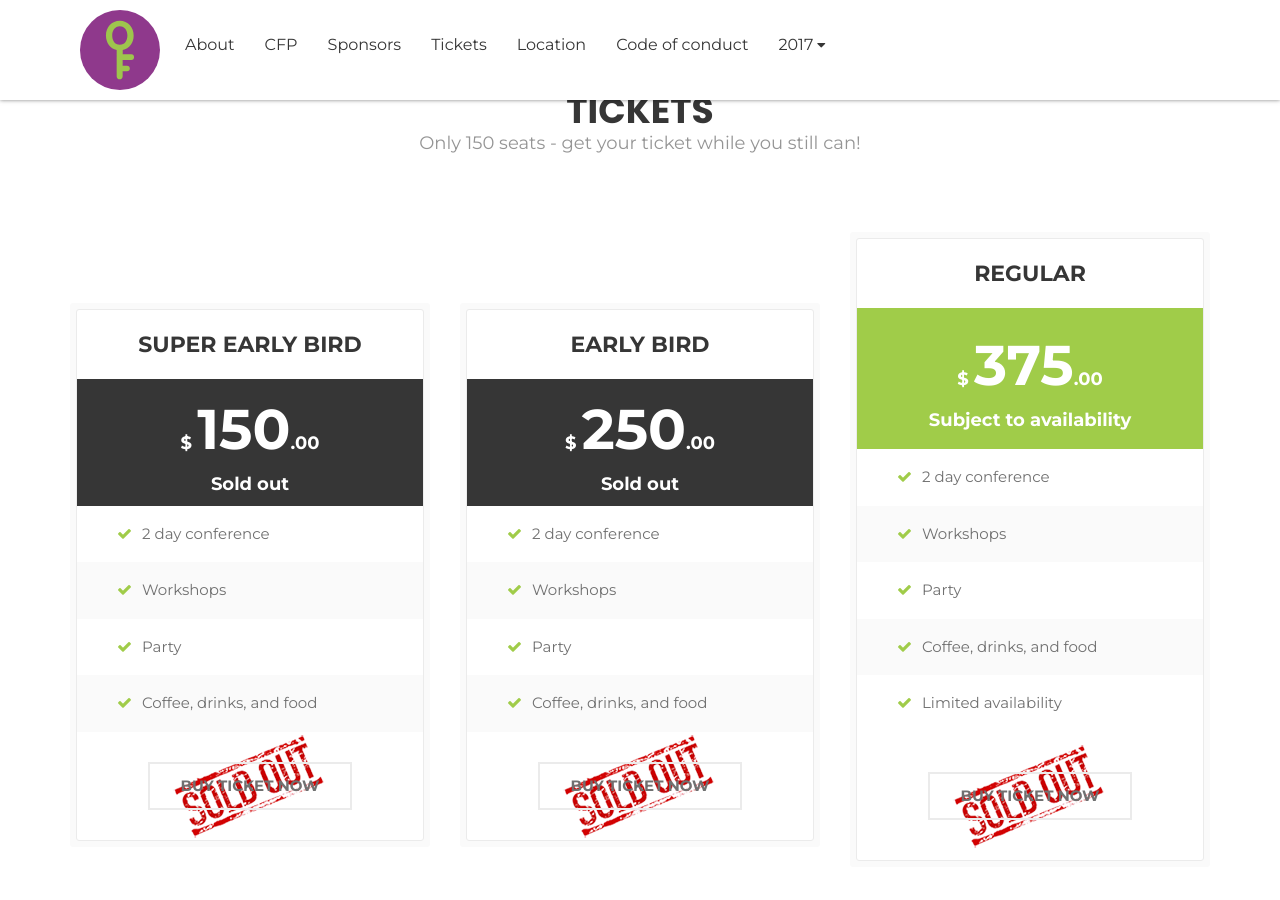
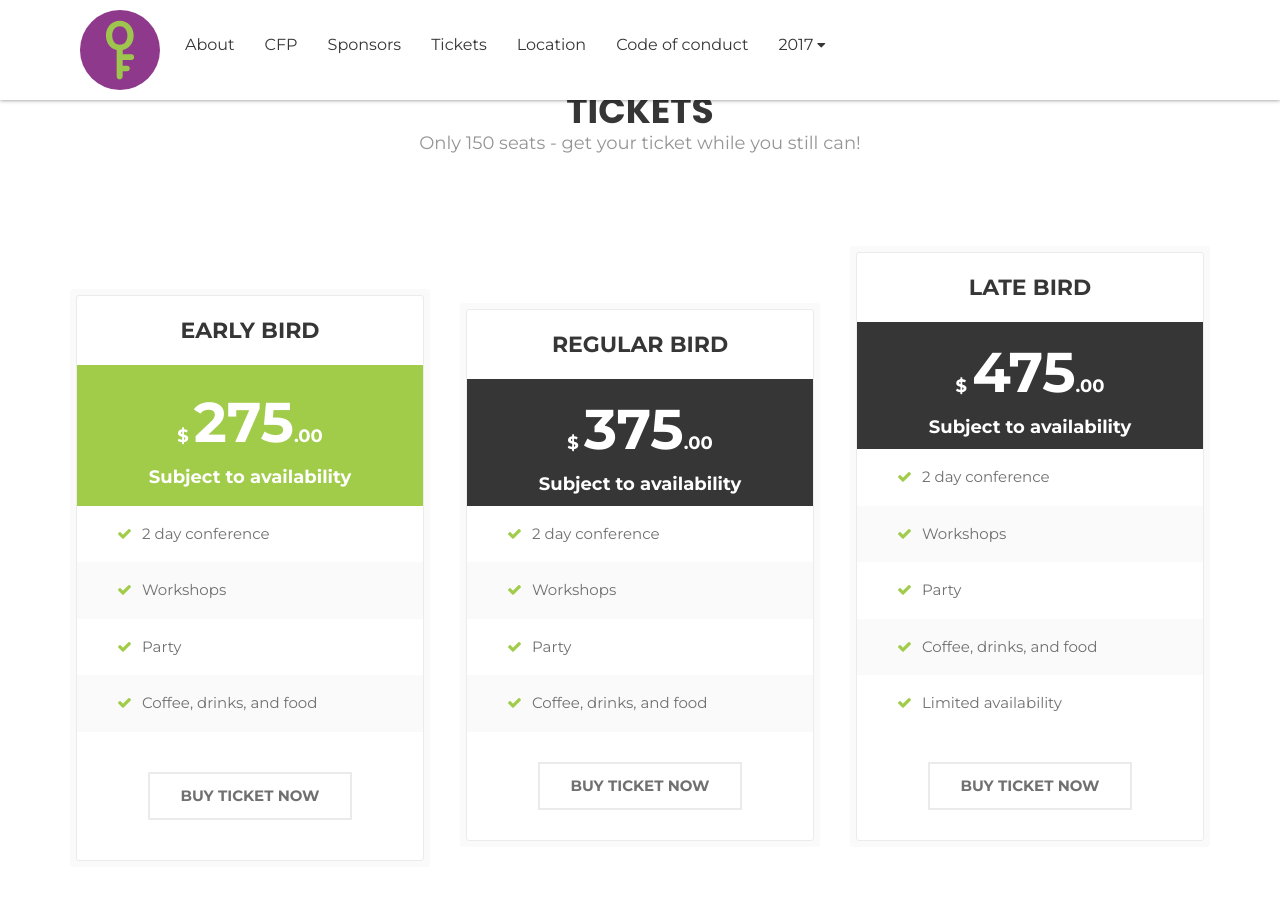
Before and after one commit to open-fsharp/open-fsharp.github.io, a Jekyll site: the page built from index.html, in a window 1280 px wide and 900 px high, scrolled down 1636 px. Built offline with Jekyll 4.4.1, drawn with Linux system fonts in a browser that asks for light colours; the list of posts is cut into pages by our own code; comment, search, counter and statistics services are not loaded; some of the changed text lies outside the part shown.

Commit message:
fill in tickets

```diff
--- a/index.html
+++ b/index.html
@@ -150,26 +150,24 @@ title: Home
 			</div>
 			<div class="pricing-table-wrapper3">
 				<div class="col-sm-6 col-md-4">
-					<div class="pricing-table-item3">
+					<div class="pricing-table-item3 pricing-table-item3-active">
 						<div class="pricing-table-item3-inner">
 							<div class="pricing-table-item3-inner-inner">
 								<div class="pricing-booking3">
-									<span>Super early bird</span>
+									<span>Early Bird</span>
 								</div>
 								<div class="price3">
-									<p>$ <span>150</span>.00</p>
-									<p>Sold out</p>
+									<p>$ <span>275</span>.00</p>
+									<p>Subject to availability</p>
 								</div>
 								<ul class="price-detail">
 									<li><span class="price-list-icon"><i class="fa fa-check"></i></span>2 day conference</li>
 									<li><span class="price-list-icon"><i class="fa fa-check"></i></span>Workshops</li>
 									<li><span class="price-list-icon"><i class="fa fa-check"></i></span>Party</li>
 									<li><span class="price-list-icon"><i class="fa fa-check"></i></span>Coffee, drinks, and food</li>
-									<!--<li><span class="price-list-icon"><i class="fa fa-check"></i></span>Drinks</li>
-									<li><span class="price-list-icon"><i class="fa fa-check"></i></span>Food</li>-->
 								</ul>
-								<div class="price-button sold-out">
-									<a target="_blank" href="https://www.eventbrite.com/e/open-f-2017-the-conference-to-connect-with-f-and-its-community-tickets-33967235917" class="custon-btn price-btn-active hvr-bounce-to-bottom">Buy Ticket Now</a>
+								<div class="price-button">
+									<a target="_blank" href="https://www.eventbrite.com/e/open-fsharp-2018-the-conference-to-connect-with-f-and-its-community-tickets-38246274637" class="custon-btn price-btn-active hvr-bounce-to-bottom">Buy Ticket Now</a>
 								</div>
 							</div><!-- /.pricing-table-item3-inner-inner -->
 						</div><!-- /.pricing-table-item3-inner -->
@@ -180,33 +178,7 @@ title: Home
 						<div class="pricing-table-item3-inner">
 							<div class="pricing-table-item3-inner-inner">
 								<div class="pricing-booking3">
-									<span>Early bird</span>
-								</div>
-								<div class="price3">
-									<p>$ <span>250</span>.00</p>
-									<p>Sold out</p>
-								</div>
-								<ul class="price-detail">
-									<li><span class="price-list-icon"><i class="fa fa-check"></i></span>2 day conference</li>
-									<li><span class="price-list-icon"><i class="fa fa-check"></i></span>Workshops</li>
-									<li><span class="price-list-icon"><i class="fa fa-check"></i></span>Party</li>
-									<li><span class="price-list-icon"><i class="fa fa-check"></i></span>Coffee, drinks, and food</li>
-									<!--<li><span class="price-list-icon"><i class="fa fa-check"></i></span>Drinks</li>
-									<li><span class="price-list-icon"><i class="fa fa-check"></i></span>Food</li>-->
-								</ul>
-								<div class="price-button sold-out">
-									<a target="_blank" href="https://www.eventbrite.com/e/open-f-2017-the-conference-to-connect-with-f-and-its-community-tickets-33967235917" class="custon-btn price-btn-active hvr-bounce-to-bottom">Buy Ticket Now</a>
-								</div>
-							</div><!-- /.pricing-table-item3-inner-inner -->
-						</div><!-- /.pricing-table-item3-inner -->
-					</div><!-- /.pricing-table-item3 -->
-				</div><!-- /.col-sm-6 col-md-4 -->
-				<div class="col-sm-6 col-md-4">
-					<div class="pricing-table-item3 pricing-table-item3-active">
-						<div class="pricing-table-item3-inner">
-							<div class="pricing-table-item3-inner-inner">
-								<div class="pricing-booking3">
-									<span>Regular</span>
+									<span>Regular Bird</span>
 								</div>
 								<div class="price3">
 									<p>$ <span>375</span>.00</p>
@@ -217,12 +189,34 @@ title: Home
 									<li><span class="price-list-icon"><i class="fa fa-check"></i></span>Workshops</li>
 									<li><span class="price-list-icon"><i class="fa fa-check"></i></span>Party</li>
 									<li><span class="price-list-icon"><i class="fa fa-check"></i></span>Coffee, drinks, and food</li>
+								</ul>
+								<div class="price-button">
+									<a target="_blank" href="https://www.eventbrite.com/e/open-fsharp-2018-the-conference-to-connect-with-f-and-its-community-tickets-38246274637" class="custon-btn price-btn-active hvr-bounce-to-bottom">Buy Ticket Now</a>
+								</div>
+							</div><!-- /.pricing-table-item3-inner-inner -->
+						</div><!-- /.pricing-table-item3-inner -->
+					</div><!-- /.pricing-table-item3 -->
+				</div><!-- /.col-sm-6 col-md-4 -->
+				<div class="col-sm-6 col-md-4">
+					<div class="pricing-table-item3">
+						<div class="pricing-table-item3-inner">
+							<div class="pricing-table-item3-inner-inner">
+								<div class="pricing-booking3">
+									<span>Late Bird</span>
+								</div>
+								<div class="price3">
+									<p>$ <span>475</span>.00</p>
+									<p>Subject to availability</p>
+								</div>
+								<ul class="price-detail">
+									<li><span class="price-list-icon"><i class="fa fa-check"></i></span>2 day conference</li>
+									<li><span class="price-list-icon"><i class="fa fa-check"></i></span>Workshops</li>
+									<li><span class="price-list-icon"><i class="fa fa-check"></i></span>Party</li>
+									<li><span class="price-list-icon"><i class="fa fa-check"></i></span>Coffee, drinks, and food</li>
 									<li><span class="price-list-icon"><i class="fa fa-check"></i></span>Limited availability</li>
-									<!--<li><span class="price-list-icon"><i class="fa fa-check"></i></span>Drinks</li>
-									<li><span class="price-list-icon"><i class="fa fa-check"></i></span>Food</li>-->
 								</ul>
-								<div class="price-button sold-out">
-									<a target="_blank" href="https://www.eventbrite.com/e/open-f-2017-the-conference-to-connect-with-f-and-its-community-tickets-33967235917" class="custon-btn price-btn-active hvr-bounce-to-bottom">Buy Ticket Now</a>
+								<div class="price-button">
+									<a target="_blank" href="https://www.eventbrite.com/e/open-fsharp-2018-the-conference-to-connect-with-f-and-its-community-tickets-38246274637" class="custon-btn price-btn-active hvr-bounce-to-bottom">Buy Ticket Now</a>
 								</div>
 							</div><!-- /.pricing-table-item3-inner-inner -->
 						</div><!-- /.pricing-table-item3-inner -->
```
Also changed, not shown: other parts of index.html (+2 -2 lines).
